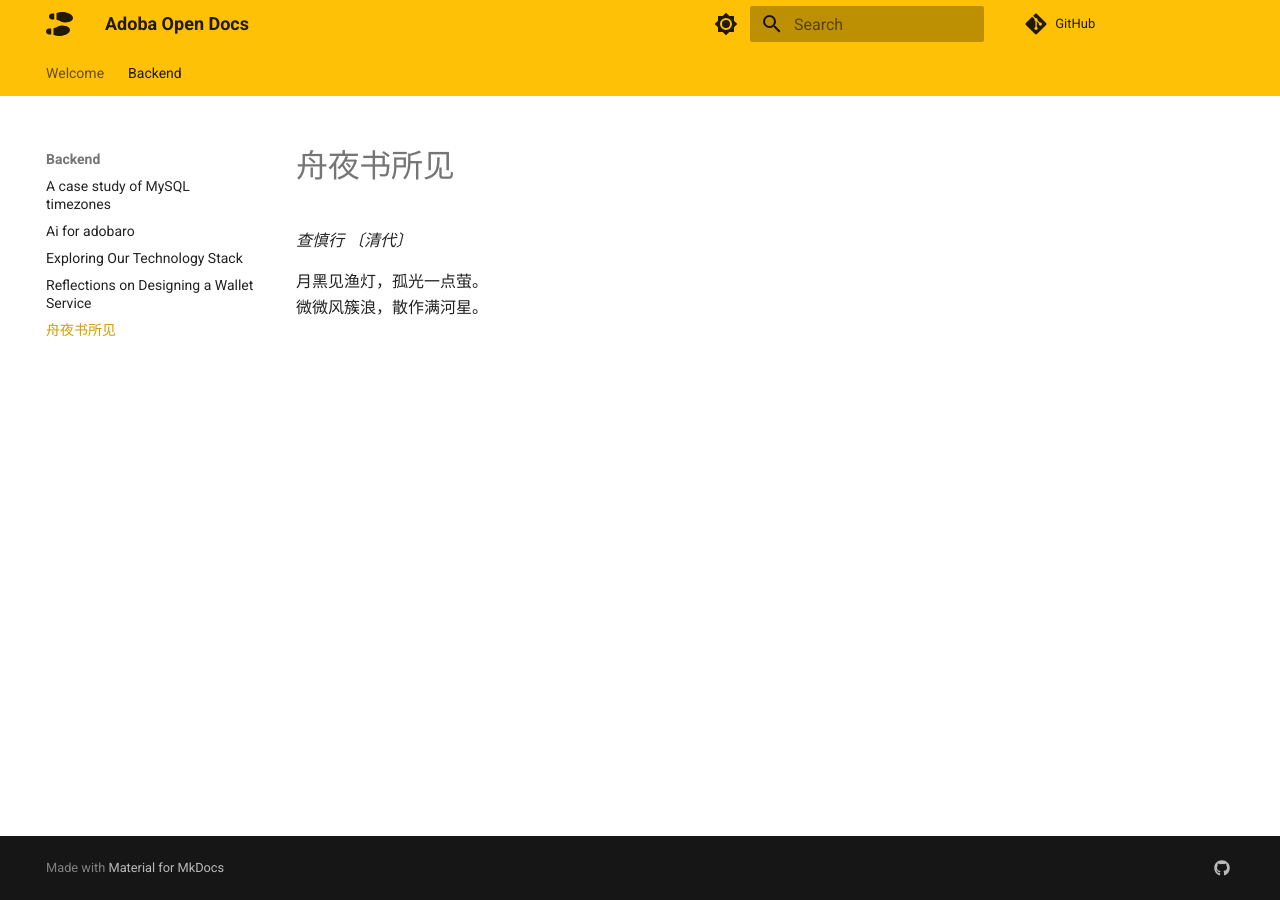
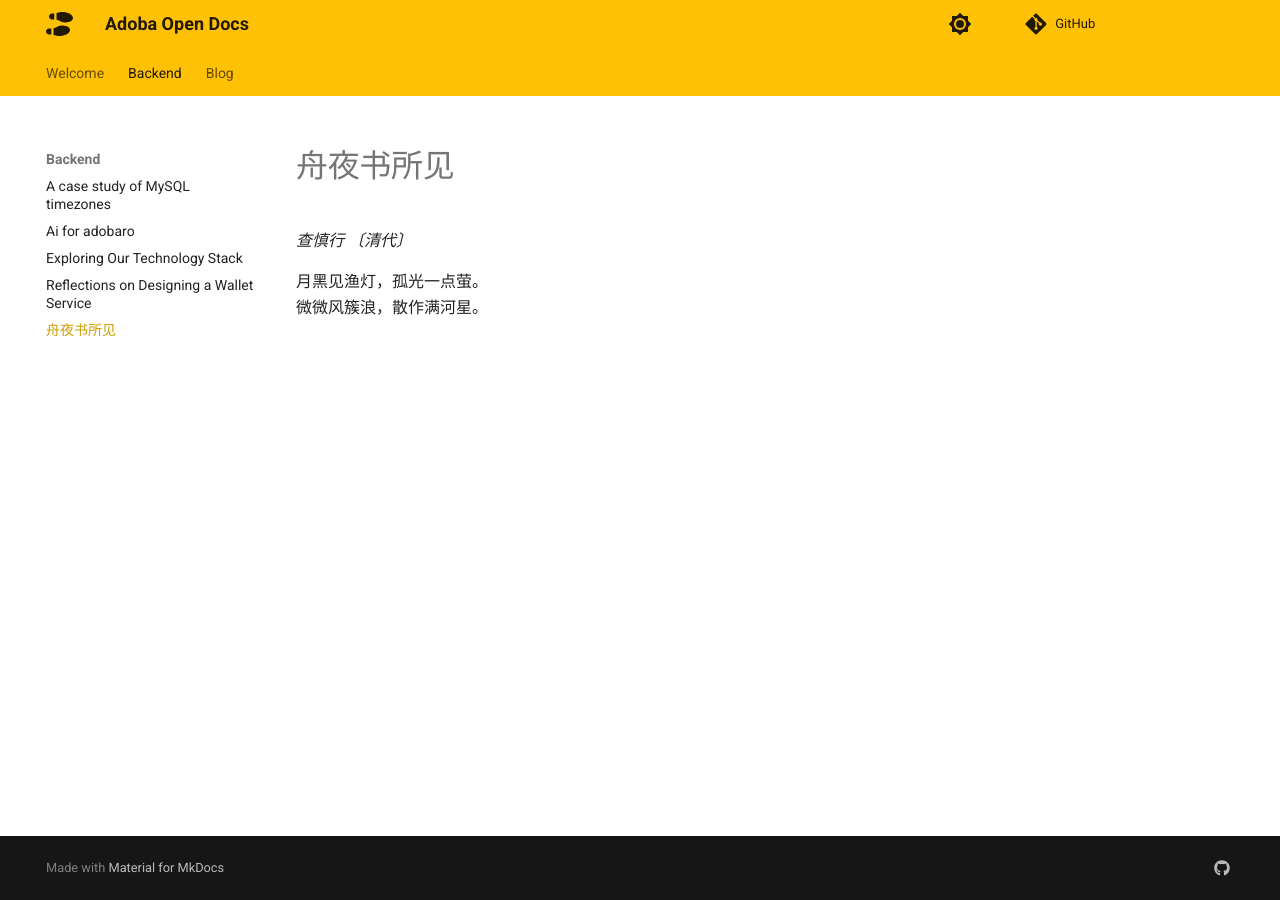
Before and after one commit to adobaai/adobaai.github.io, an MkDocs documentation site: the page built from docs/backend/yezhoushusuojian.md, in a window 1280 px wide. Built offline with MkDocs 1.6.1 and Material for MkDocs 9.7.7, drawn with Linux system fonts in a browser that asks for light colours; comment, search, counter and statistics services are not loaded.

Commit message:
feat: add blog section
- feat: support Mermaid

```diff
--- /dev/null
+++ b/docs/blog/.authors.yml
@@ -0,0 +1,5 @@
+authors:
+  ionling:
+    name: Ion Ling
+    description: Backend developer & Open Source enthusiast
+    avatar: https://2.gravatar.com/avatar/ad03de7e2489f96ee2ad95d3f92737ac81571ce35bb9c1736c21fec4d7c9b7dc?size=256
--- a/mkdocs.yml
+++ b/mkdocs.yml
@@ -30,11 +30,18 @@
     - icon: fontawesome/brands/github
       link: https://github.com/adobaai
 
+plugins:
+  - blog
+
 markdown_extensions:
   - pymdownx.highlight:
       anchor_linenums: true
       auto_title: true
       linenums: true
-  - pymdownx.superfences
+  - pymdownx.superfences:
+      custom_fences:
+        - name: mermaid
+          class: mermaid
+          format: !!python/name:pymdownx.superfences.fence_code_format
+  - mdx_truly_sane_lists
   # Fix https://github.com/mkdocs/mkdocs/issues/545
-  - mdx_truly_sane_lists
```
Also changed, not shown: docs/blog/index.md (added, +1 -0 lines), 1 other file.
